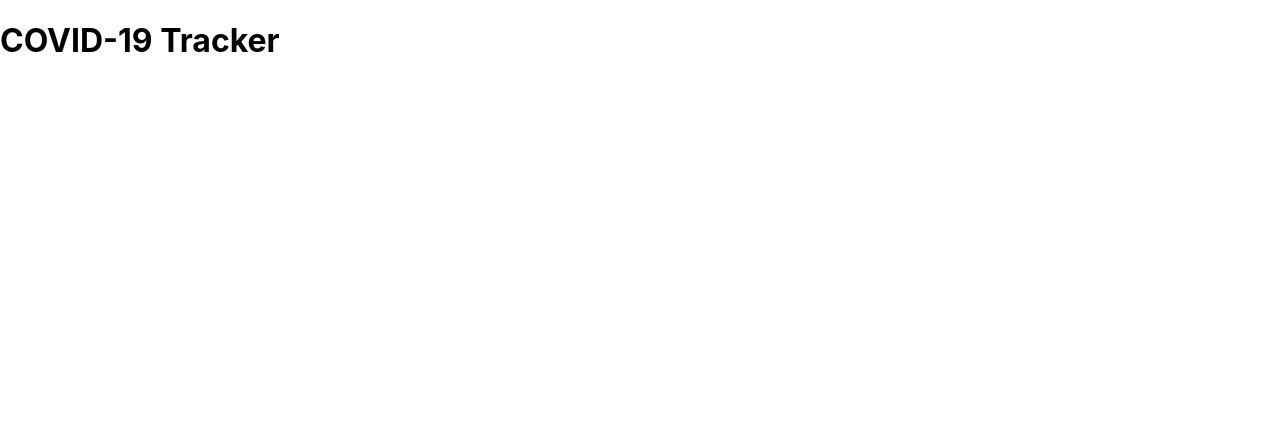
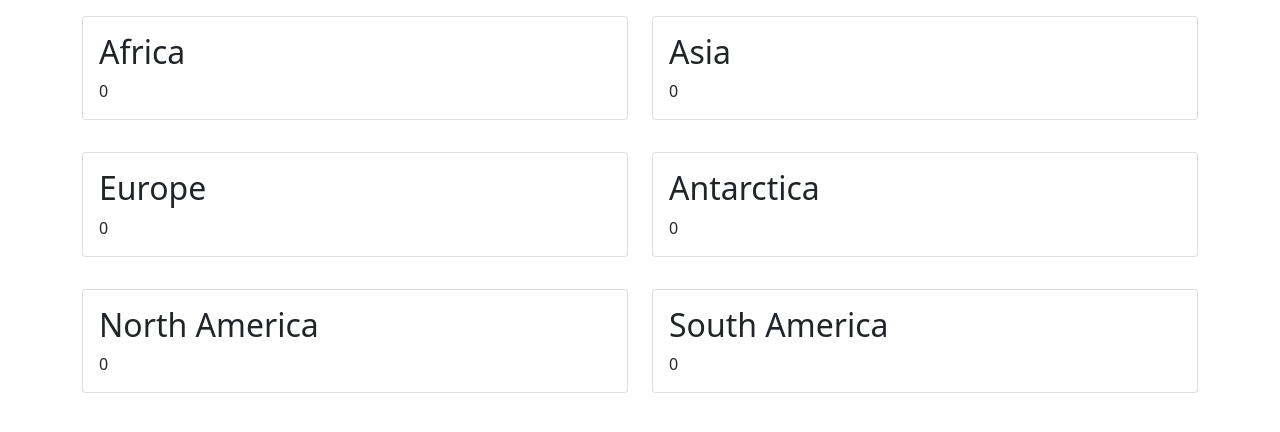
Before and after one commit to Felix45/covid-stats, a React (Create React App) app: page / in a window 1280 px wide. Shown: the top 432 px of the page. Built offline with nearby package versions, Linux system fonts and the light colour scheme; no server answers.

Commit message:
Add app homepage view items

```diff
--- a/package.json
+++ b/package.json
@@ -18,6 +18,7 @@
         "react-scripts": "5.0.1",
         "react-test-renderer": "^18.2.0",
         "redux-logger": "^3.0.6",
+        "uuid": "^8.3.2",
         "web-vitals": "^2.1.4"
     },
     "scripts": {
--- a/src/App.js
+++ b/src/App.js
@@ -2,6 +2,7 @@ import React from 'react';
 import { Provider } from 'react-redux';
 import store from './redux';
 import ContinentView from './components/ContinentView';
+import '../node_modules/bootstrap/dist/css/bootstrap.min.css';
 
 function App() {
   return (
--- /dev/null
+++ b/src/components/Continent.js
@@ -0,0 +1,27 @@
+import React from 'react';
+import PropTypes from 'prop-types';
+import Col from 'react-bootstrap/Col';
+import { Card } from 'react-bootstrap';
+
+const Continent = (props) => {
+  const { region } = props;
+  return (
+    <Col xs={6} className="my-3">
+      <Card>
+        <Card.Body>
+          <Card.Text className="text-right">
+            <div>
+              <h2>{region.name}</h2>
+            </div>
+            <div>{region.cases}</div>
+          </Card.Text>
+        </Card.Body>
+      </Card>
+    </Col>
+  );
+};
+
+Continent.propTypes = {
+  region: PropTypes.instanceOf(Object).isRequired,
+};
+export default Continent;
--- /dev/null
+++ b/src/components/ContinentList.js
@@ -0,0 +1,18 @@
+import React from 'react';
+import PropTypes from 'prop-types';
+import Continent from './Continent';
+
+const ContinentList = (props) => {
+  const { regions } = props;
+  return (
+    regions.map((region) => (
+      <Continent key={region.id} region={region} />
+    ))
+  );
+};
+
+ContinentList.propTypes = {
+  regions: PropTypes.instanceOf(Array).isRequired,
+};
+
+export default ContinentList;
--- a/src/components/ContinentView.js
+++ b/src/components/ContinentView.js
@@ -1,6 +1,10 @@
-import React, { useEffect } from 'react';
+import React, { useEffect, useState } from 'react';
 import { useSelector, useDispatch } from 'react-redux';
+import Container from 'react-bootstrap/Container';
+import Row from 'react-bootstrap/Row';
 import { fetchStatsThunk } from '../redux/slices/covidSlice';
+import ContinentList from './ContinentList';
+import continents from '../mock/data';
 
 const ContinentView = () => {
   const dispatch = useDispatch();
@@ -9,12 +13,22 @@ const ContinentView = () => {
     dispatch(fetchStatsThunk());
   }, []);
 
+  const [regions] = useState(continents);
   const { stats } = useSelector((state) => state.stats);
 
+  regions.map((region) => {
+    Object.keys(stats).forEach((stat) => {
+      if (stats[stat].All.continent === region.name) region.cases += stats[stat].All.confirmed;
+    });
+    return region;
+  });
+
   return (
-    <div stats={stats}>
-      <h1>COVID-19 Tracker</h1>
-    </div>
+    <Container>
+      <Row>
+        <ContinentList stats={stats} regions={regions} />
+      </Row>
+    </Container>
   );
 };
 
--- /dev/null
+++ b/src/mock/data.js
@@ -0,0 +1,24 @@
+import { v4 as uuidv4 } from 'uuid';
+
+const continents = [
+  {
+    id: uuidv4(), name: 'Africa', map: '', cases: 0,
+  },
+  {
+    id: uuidv4(), name: 'Asia', map: '', cases: 0,
+  },
+  {
+    id: uuidv4(), name: 'Europe', map: '', cases: 0,
+  },
+  {
+    id: uuidv4(), name: 'Antarctica', map: '', cases: 0,
+  },
+  {
+    id: uuidv4(), name: 'North America', map: '', cases: 0,
+  },
+  {
+    id: uuidv4(), name: 'South America', map: '', cases: 0,
+  },
+];
+
+export default continents;
```
Also changed, not shown: 1 other file (tests, documents, lock files or other folders). Lines whose indentation alone changed are shown as unchanged.
